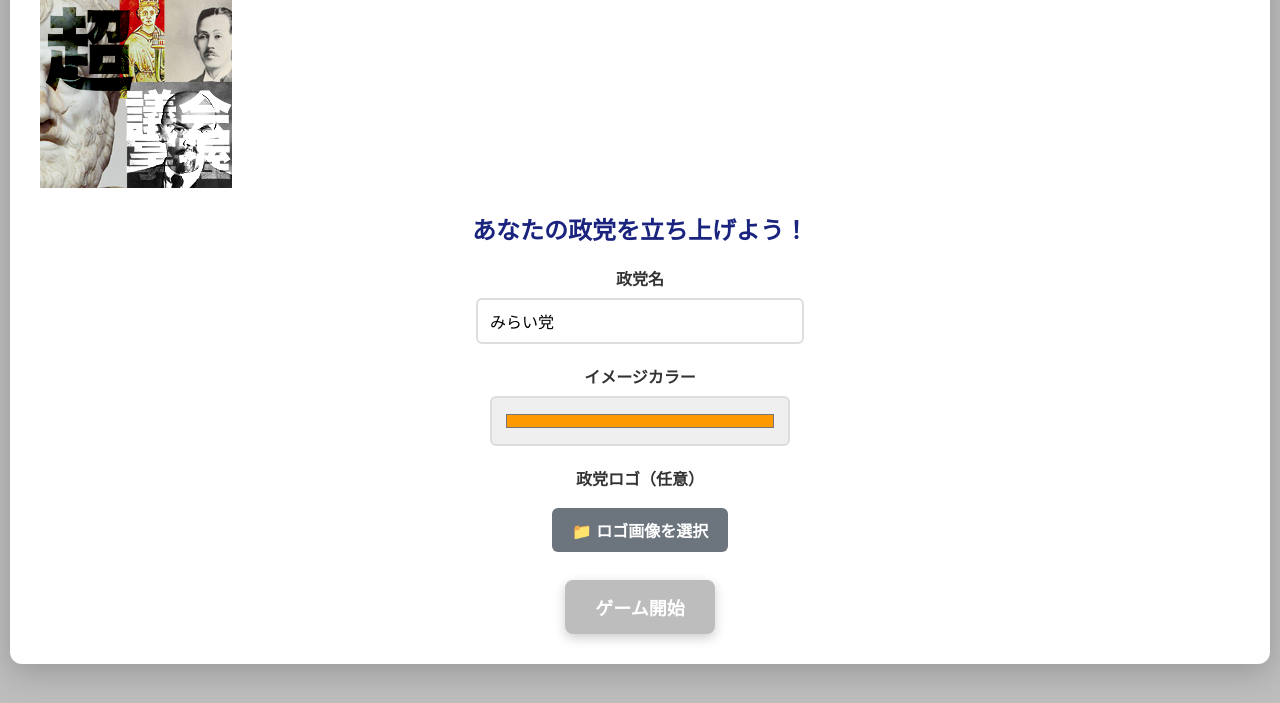
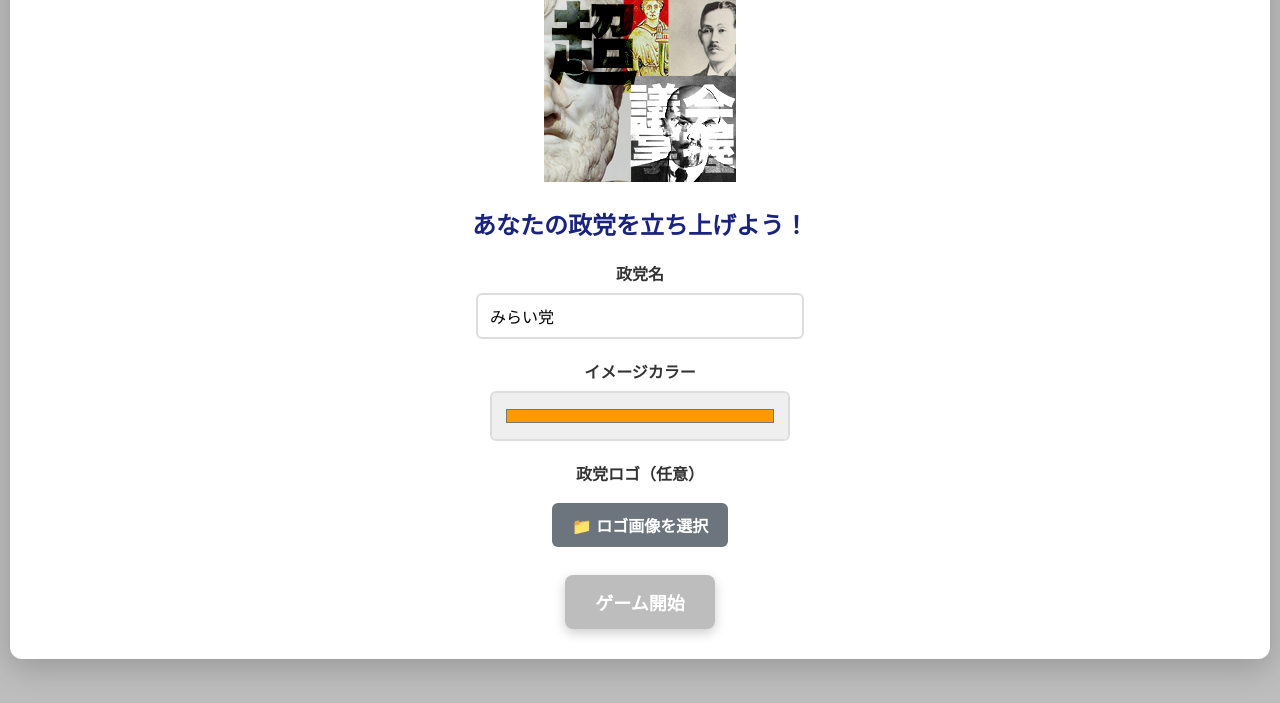
Before and after one commit to iamthe000/tyogikaisyoaku, a plain HTML site: page index.html in a window 1280 px wide. Shown: the part 137-840 px from the top of the page. Drawn offline with Linux system fonts and the light colour scheme.

Commit message:
Update index.html

```diff
--- a/index.html
+++ b/index.html
@@ -430,7 +430,7 @@
 </head>
 <body>
     <div class="container">
-        <section><h1>超!!議会掌握</h1><img alt="ロゴ" src="icon192x192.png"></section>
+        <h1>超!!議会掌握</h1><center><img alt="ロゴ" src="icon192x192.png"></center>
 
         <div id="setup-screen">
             <h2>あなたの政党を立ち上げよう！</h2>
```
